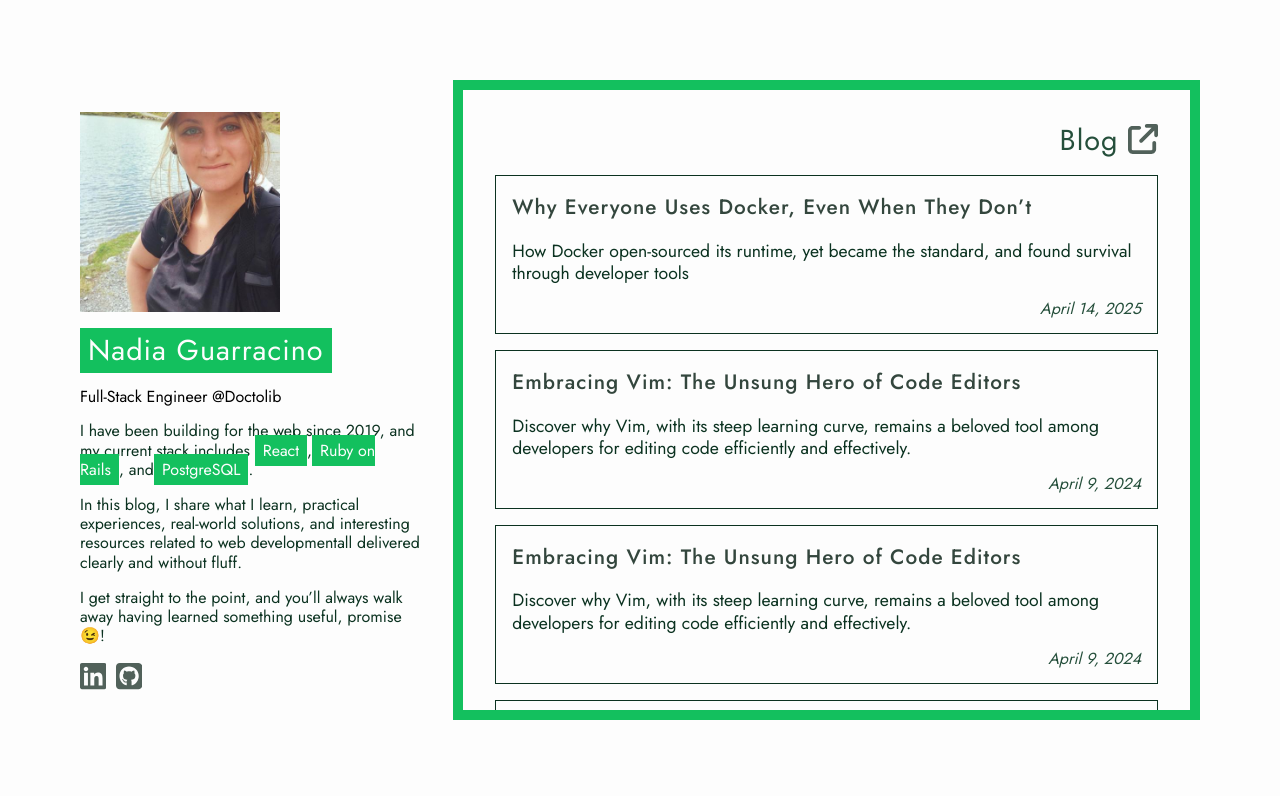
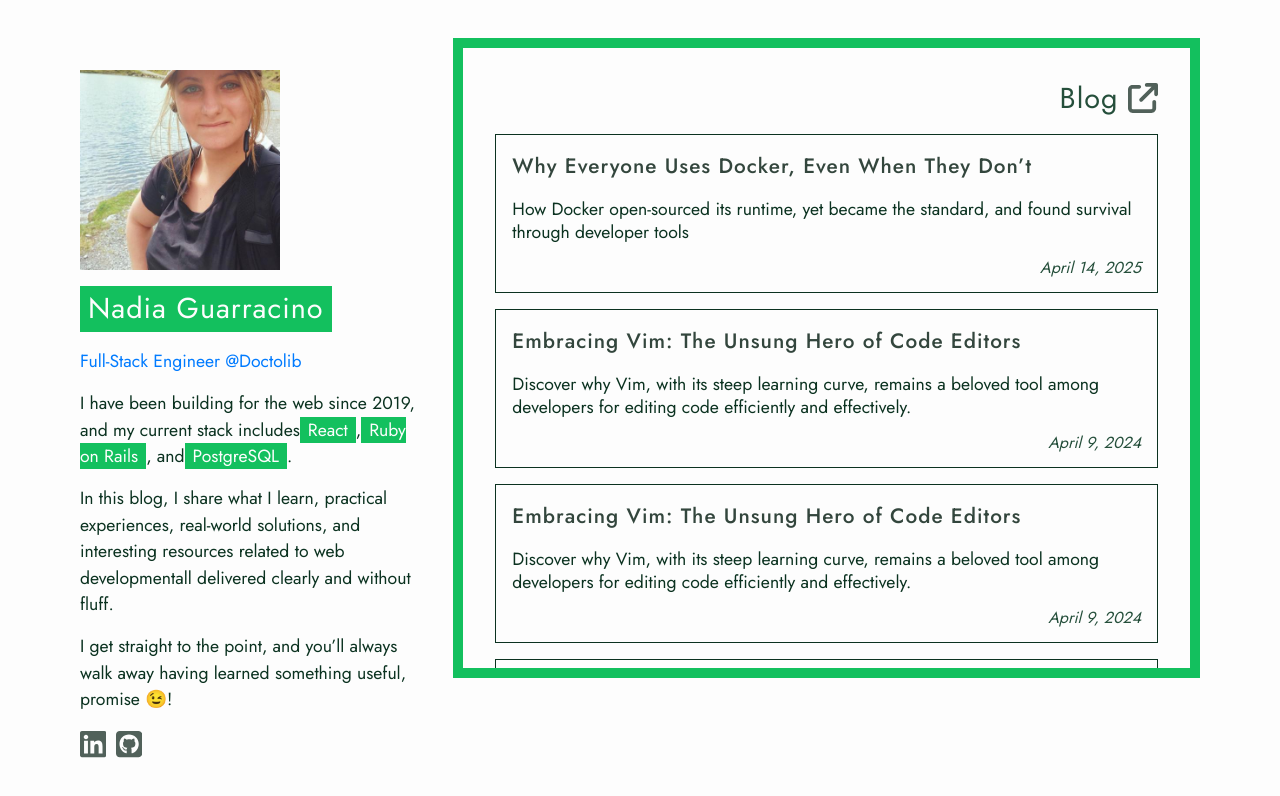
Before and after one commit to JackGarrus/nadyg-website, a Next.js app: page / in a window 1280 px wide. Shown: the top 796 px of the page. Built offline with nearby package versions, Linux system fonts and the light colour scheme.

Commit message:
more styling

```diff
--- a/src/app/components/AboutSection.tsx
+++ b/src/app/components/AboutSection.tsx
@@ -25,15 +25,19 @@ export default function AboutSection() {
           Nadia Guarracino
         </motion.h1>
         <br />
-        <h2>Full-Stack Engineer @Doctolib</h2>
+        <p className={clsx(t.aboutParagraph, t.highlightText)}>
+          Full-Stack Engineer @Doctolib
+        </p>
       </div>
       <br />
       <div className={s.aboutDescription}>
         <p className={t.aboutParagraph}>
           I have been building for the web since 2019, and my current stack
-          includes <span className={t.highlight}>React</span>,
-          <span className={t.highlight}>Ruby on Rails</span>, and
-          <span className={t.highlight}>PostgreSQL</span>.
+          includes
+          <span className={clsx(t.highlight, l.pt0, l.pb0)}>React</span>,
+          <span className={clsx(t.highlight, l.pt0, l.pb0)}>Ruby on Rails</span>
+          , and
+          <span className={clsx(t.highlight, l.pt0, l.pb0)}>PostgreSQL</span>.
         </p>
         <br />
         <p className={t.aboutParagraph}>
--- a/src/app/style/layout.module.css
+++ b/src/app/style/layout.module.css
@@ -42,6 +42,14 @@
 
 /* PADDING */
 
+.pt0 {
+  padding-top: 0;
+}
+
+.pb0 {
+  padding-bottom: 0;
+}
+
 .pl8 {
   padding-left: 0.6rem;
 }
--- a/src/app/style/typography.module.css
+++ b/src/app/style/typography.module.css
@@ -46,8 +46,12 @@
 }
 
 .aboutParagraph {
-  font-size: 1rem;
-  line-height: 1.2;
+  font-size: 1.1rem;
+  line-height: 1.5;
+}
+
+.highlightText {
+  color: var(--accent) !important;
 }
 
 /* Color */
```
